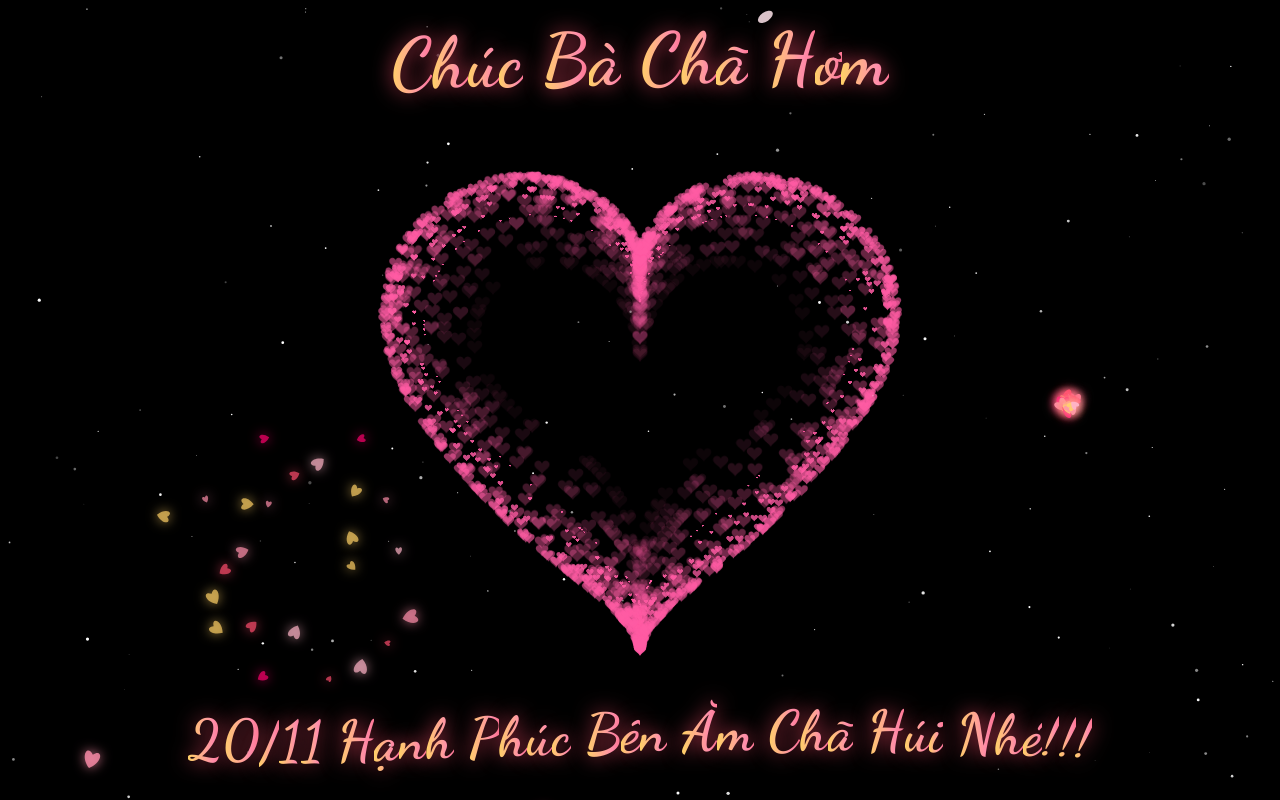
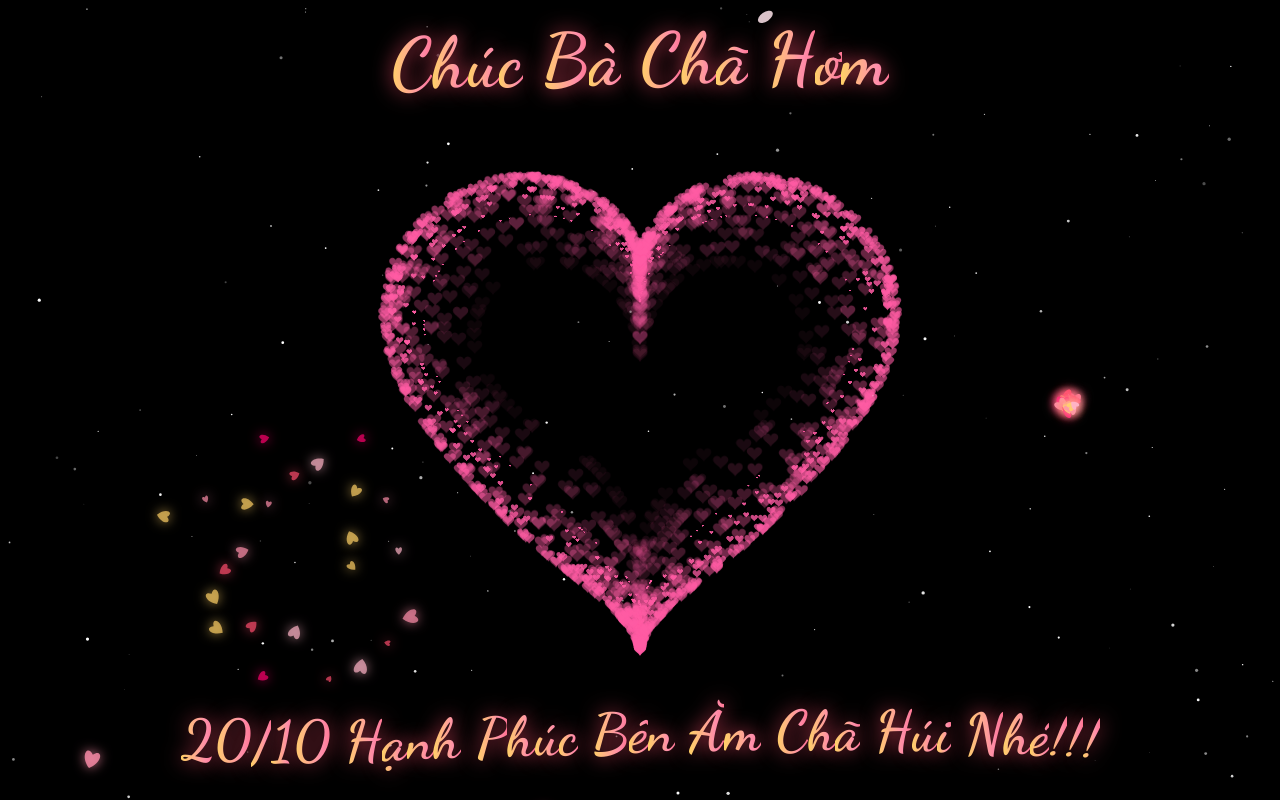
Before and after one commit to nntruyen027/ba-cha-hom, a plain HTML site: page index.html in a window 1280 px wide. Drawn offline with Linux system fonts and the light colour scheme; animation ran at ten frames a second.

```diff
--- a/index.html
+++ b/index.html
@@ -76,7 +76,7 @@
 <canvas id="heart"></canvas>
 <canvas id="fx"></canvas>
 <div id="top" class="title" data-text="Chúc Bà Chã Hơm"></div>
-<div id="bottom" class="title" data-text="20/11 Hạnh Phúc Bên Ăm Chã Húi Nhé!!!"></div>
+<div id="bottom" class="title" data-text="20/10 Hạnh Phúc Bên Ăm Chã Húi Nhé!!!"></div>
 
 <script>
     window.requestAnimationFrame =
```
